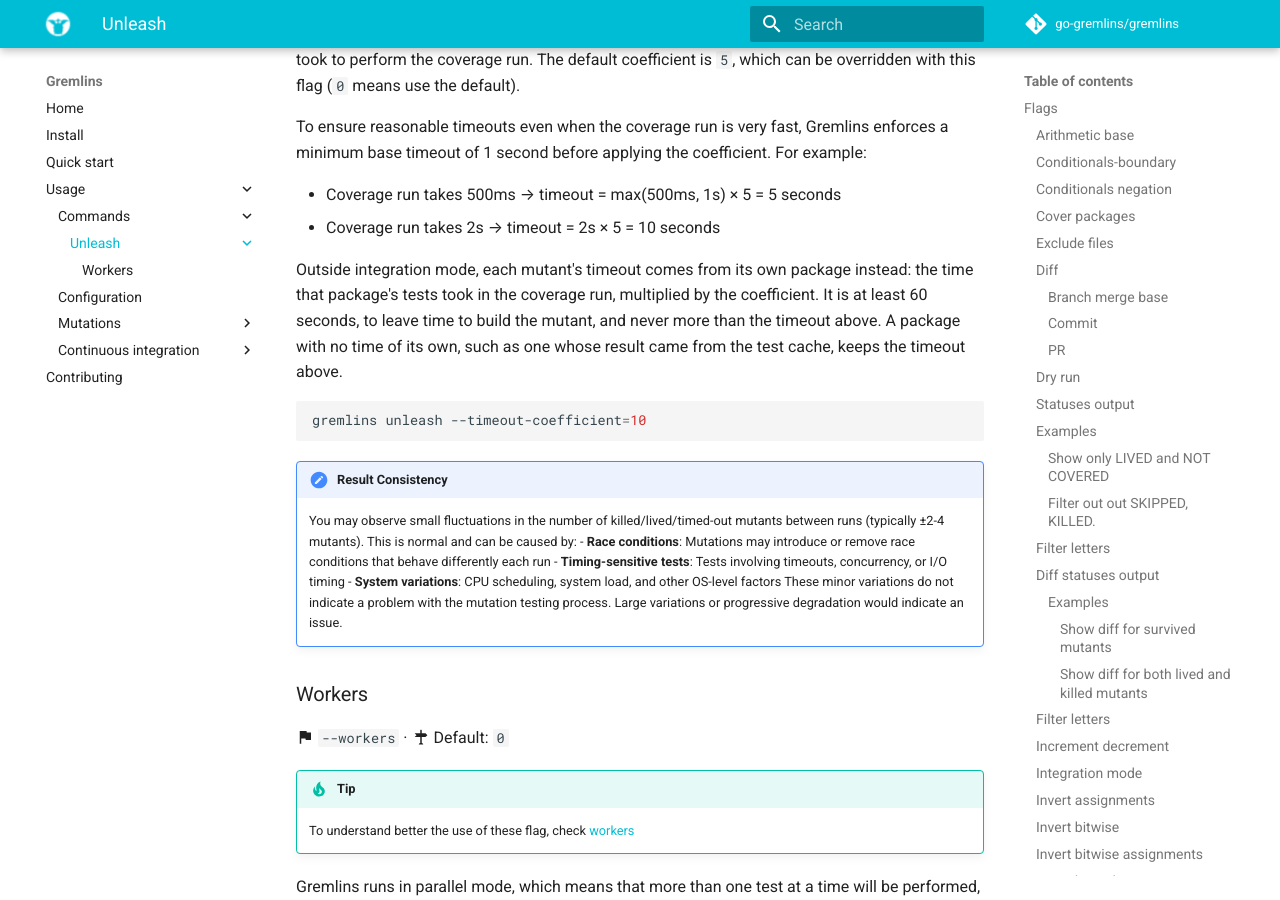
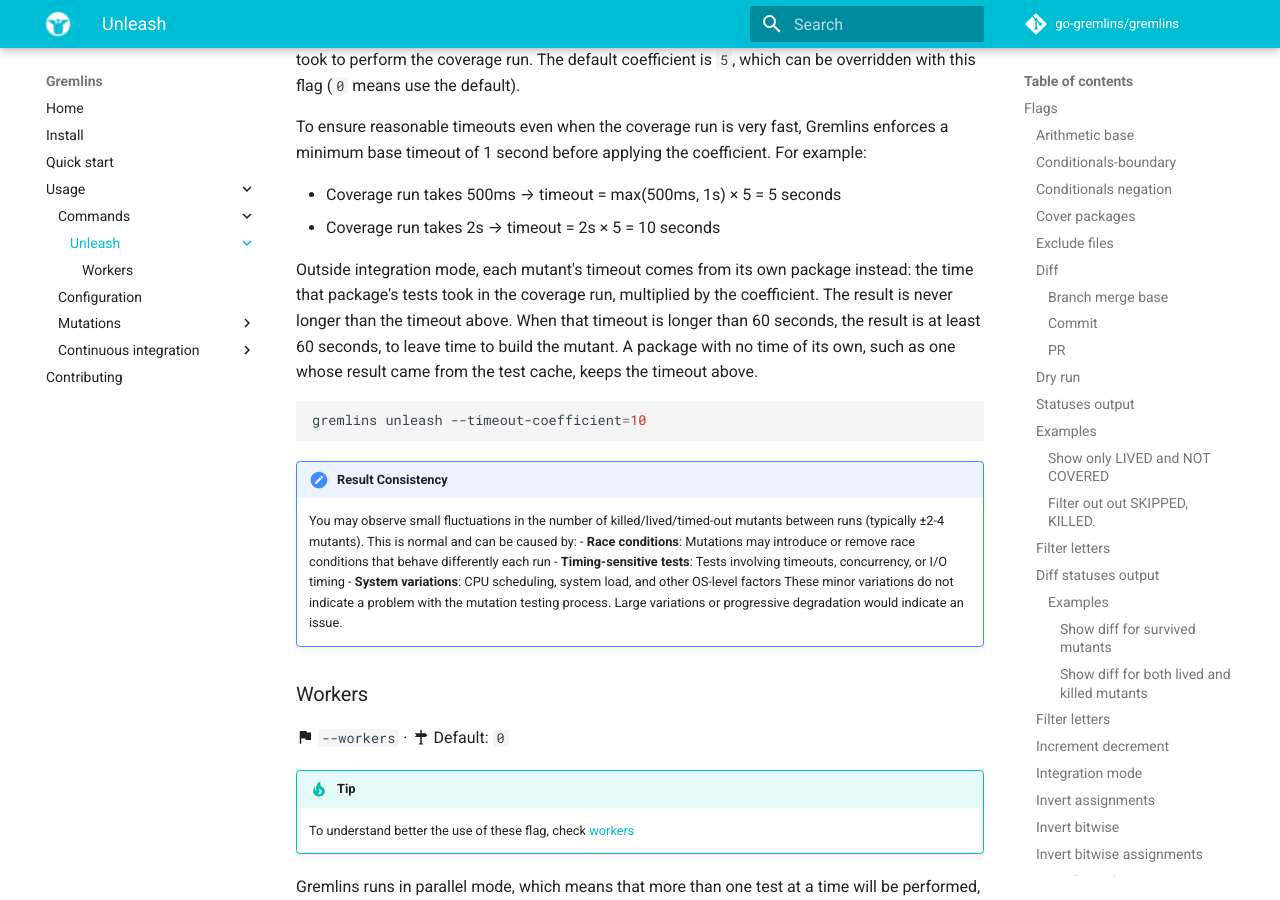
Before and after one commit to go-gremlins/gremlins, an MkDocs documentation site: the page built from docs/docs/usage/commands/unleash/index.md, in a window 1280 px wide and 900 px high, scrolled down 8590 px. Built offline with MkDocs 1.6.1 and Material for MkDocs 9.7.7, drawn with Linux system fonts in a browser that asks for light colours; comment, search, counter and statistics services are not loaded; the version menu is left out.

Commit message:
docs(engine): state how the per-package floor and ceiling combine
MinPackageTimeout's godoc and the unleash docs now say the whole run's timeout caps the result and the 60 s floor applies under that cap; the narrating first line of timeout's comment is gone.

Checks: go test -race -count=1 ./cmd/... ./internal/engine/ ./internal/coverage/ ok; the focused tests TestMutantTimeoutFromItsPackage and TestCoverageRecordsPackageElapsed pass; golangci-lint 2.15.0 reports the same 27 goconst findings as upstream main and no others; go test -race ./... as a non-root user ok in all 14 packages; go build ok.

````diff
--- a/docs/docs/usage/commands/unleash/index.md
+++ b/docs/docs/usage/commands/unleash/index.md
@@ -438,9 +438,10 @@ coefficient. For example:
 
 Outside integration mode, each mutant's timeout comes from its own package
 instead: the time that package's tests took in the coverage run, multiplied by
-the coefficient. It is at least 60 seconds, to leave time to build the mutant,
-and never more than the timeout above. A package with no time of its own, such
-as one whose result came from the test cache, keeps the timeout above.
+the coefficient. The result is never longer than the timeout above. When that
+timeout is longer than 60 seconds, the result is at least 60 seconds, to leave
+time to build the mutant. A package with no time of its own, such as one whose
+result came from the test cache, keeps the timeout above.
 
 ```shell
 gremlins unleash --timeout-coefficient=10
````
Also changed, not shown: 1 other file.
